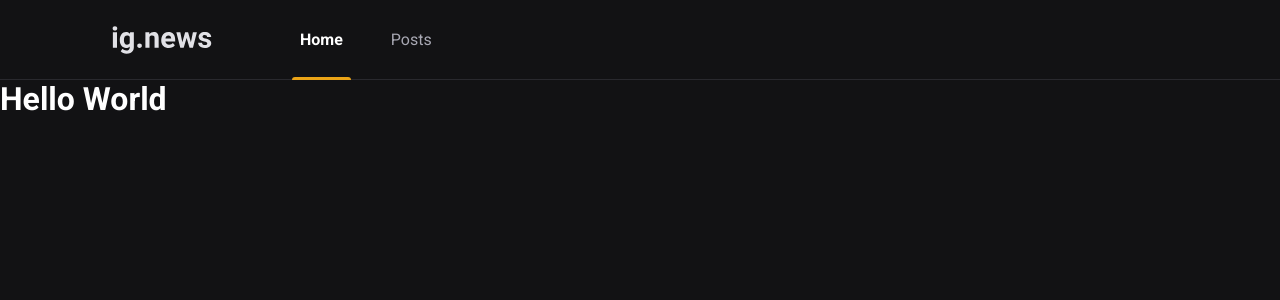
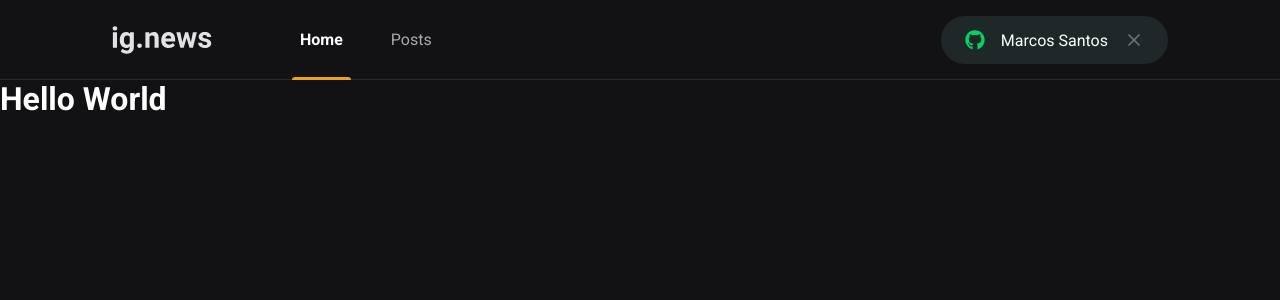
Before and after one commit to MarcosSantosDev/ignews, a Next.js app: page / in a window 1280 px wide. Shown: the top 300 px of the page. Built offline with nearby package versions, Linux system fonts and the light colour scheme; a web font is replaced by a local one.

Commit message:
feat: create sign in button component

```diff
--- a/package.json
+++ b/package.json
@@ -12,6 +12,7 @@
     "next": "12.1.5",
     "react": "18.0.0",
     "react-dom": "18.0.0",
+    "react-icons": "^4.3.1",
     "sass": "^1.50.0"
   },
   "devDependencies": {
--- a/src/components/Header/index.tsx
+++ b/src/components/Header/index.tsx
@@ -1,4 +1,5 @@
 import Image from 'next/image'
+import { SignInButton } from '../SignInButton'
 import styles from './styles.module.scss'
 
 export function Header() {
@@ -10,6 +11,7 @@
           <a className={styles.active}>Home</a>
           <a>Posts</a>
         </nav>
+        <SignInButton />
       </div>
     </header>
   )
--- a/src/components/Header/styles.module.scss
+++ b/src/components/Header/styles.module.scss
@@ -51,5 +51,10 @@
         background-color: var(--yellow-500);
       }
     }
+
+  }
+
+  button {
+    margin-left: auto;
   }
 }
--- /dev/null
+++ b/src/components/SignInButton/index.tsx
@@ -0,0 +1,24 @@
+import { FaGithub } from 'react-icons/fa'
+import { FiX } from 'react-icons/fi'
+
+import styles from './styles.module.scss'
+
+export function SignInButton() {
+  const isUserLoggedIn = true;
+
+  return isUserLoggedIn
+  ? (
+    <button type="button" className={styles.signInButton}>
+      <FaGithub color="#04d361" />
+      Marcos Santos
+      <FiX color="#737380" className={styles.closeIcon} />
+      </button>
+    )
+  : (
+    <button type="button" className={styles.signInButton}>
+      <FaGithub color="#eba417" />
+      Sign in with Github
+    </button>
+
+  )
+}
--- /dev/null
+++ b/src/components/SignInButton/styles.module.scss
@@ -0,0 +1,31 @@
+.signInButton {
+  height: 3rem;
+  border: 0;
+  border-radius: 3rem;
+  background: var(--gray-850);
+  padding: 0 1.5rem;
+
+  display: flex;
+  align-items: center;
+  justify-content: center;
+
+  color: var(--white);
+
+  svg {
+    width: 20px;
+    height: 20px;
+  }
+
+  svg:first-child {
+    margin-right: 1rem;
+  }
+
+  svg.closeIcon {
+    margin-left: 1rem;
+  }
+
+  transition: filter 0.2s;
+  &:hover {
+    filter: brightness(0.8);
+  }
+}
--- a/src/styles/global.scss
+++ b/src/styles/global.scss
@@ -10,6 +10,7 @@
   --gray-50: #E1E1E6;
   --gray-300: #a8a8b3;
   --gray-800: #29292e;
+  --gray-850: #1f2729;
   --gray-900: #121214;
 
   --cyan-500: #61dafb;
```
Also changed, not shown: 1 other file (tests, documents, lock files or other folders).
